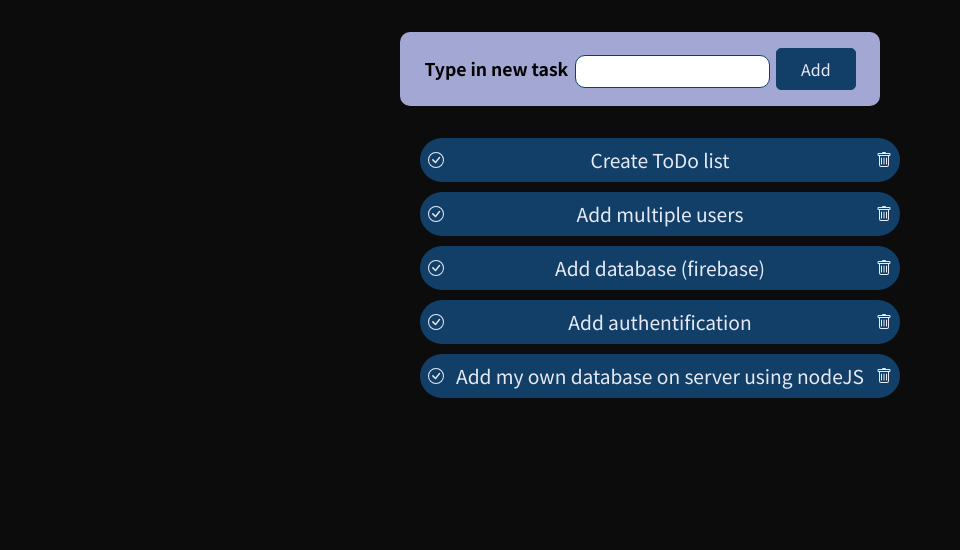
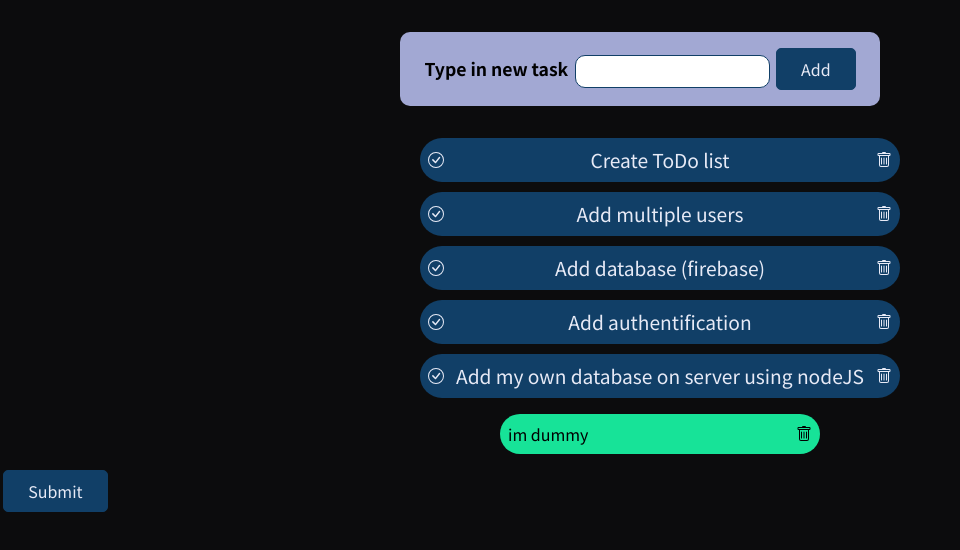
Before and after one commit to Sperthix/MyNotes, a React (Create React App) app: page / in a window 1280 px wide. Shown: the top 550 px of the page, without its empty margins (0-960 px from the left). Built offline with nearby package versions, Linux system fonts and the light colour scheme.

Commit message:
cannot add new Item to side-list. Probably im refering to default context instead of actual context. Methods are not working properly

```diff
--- a/src/App.js
+++ b/src/App.js
@@ -1,9 +1,13 @@
 import Tasks from "./components/Tasks/Tasks";
+import List from "./components/SideList/List";
 
 function App() {
-  return <div>
-    <Tasks />
-  </div>;
+  return (
+    <div>
+      <Tasks />
+      <List />
+    </div>
+  );
 }
 
 export default App;
--- /dev/null
+++ b/src/components/SideList/Item.js
@@ -0,0 +1,30 @@
+import styles from "./Item.module.css";
+
+const Item = (props) => {
+  const trashClickHandler = () => {
+    props.onDelete(props.id);
+  };
+
+  return (
+    <li className={styles.item}>
+      <label>{props.label}</label>
+      <svg
+        xmlns="http://www.w3.org/2000/svg"
+        width="16"
+        height="16"
+        fill="currentColor"
+        className="bi bi-trash"
+        viewBox="0 0 16 16"
+        onClick={trashClickHandler}
+      >
+        <path d="M5.5 5.5A.5.5 0 0 1 6 6v6a.5.5 0 0 1-1 0V6a.5.5 0 0 1 .5-.5zm2.5 0a.5.5 0 0 1 .5.5v6a.5.5 0 0 1-1 0V6a.5.5 0 0 1 .5-.5zm3 .5a.5.5 0 0 0-1 0v6a.5.5 0 0 0 1 0V6z" />
+        <path
+          fillRule="evenodd"
+          d="M14.5 3a1 1 0 0 1-1 1H13v9a2 2 0 0 1-2 2H5a2 2 0 0 1-2-2V4h-.5a1 1 0 0 1-1-1V2a1 1 0 0 1 1-1H6a1 1 0 0 1 1-1h2a1 1 0 0 1 1 1h3.5a1 1 0 0 1 1 1v1zM4.118 4 4 4.059V13a1 1 0 0 0 1 1h6a1 1 0 0 0 1-1V4.059L11.882 4H4.118zM2.5 3V2h11v1h-11z"
+        />
+      </svg>
+    </li>
+  );
+};
+
+export default Item;
--- /dev/null
+++ b/src/components/SideList/Item.module.css
@@ -0,0 +1,22 @@
+.item {
+    display: flex;
+    justify-content: space-between;
+    align-items: center;
+    margin: auto;
+    margin-top: 10px;
+    padding: 0.5rem;
+    background-color: #17e398;
+    color: #000;
+    max-width: 20rem;
+    border-radius: 30px;
+    list-style-type: none;
+}
+
+.task label {
+    justify-content: center;
+    font-size: 1.2rem;
+  }
+
+  .task svg {
+      justify-self: flex-end;
+  }
--- /dev/null
+++ b/src/components/SideList/List.js
@@ -0,0 +1,34 @@
+import Card from "../UI/Card";
+import { useContext } from "react";
+
+import styles from "./List.module.css";
+import SideListContext from "../../context/sideList-context";
+import SideListProvider from "../../context/sideList-provider";
+import Item from "./Item";
+
+const List = () => {
+  const sideListCtx = useContext(SideListContext);
+  const itemList = sideListCtx.list.map((item) => {
+    return (
+      <Item
+        label={item.label}
+        key={item.id}
+        id={item.id}
+        onDelete={sideListCtx.removeItem()}
+      />
+    );
+  });
+
+  return (
+    <Card>
+      <SideListProvider>
+        <ul className={styles.list}>{itemList}</ul>
+        <button className={styles.button} type="submit">
+          Submit
+        </button>
+      </SideListProvider>
+    </Card>
+  );
+};
+
+export default List;
--- /dev/null
+++ b/src/components/SideList/List.module.css
@@ -0,0 +1,31 @@
+list {
+    display: flex;
+    align-items: center;
+    justify-content: center;
+}
+
+button {
+  font: inherit;
+  color: #e7eaf6;
+  background-color: #113f67;
+  margin: auto 0.2rem;
+  padding: 0.5rem 1.5rem;
+  border: 1px solid #113f67;
+  border-radius: 5px;
+  cursor: pointer;
+}
+
+button:hover,
+button:active {
+  background-color: #17e398;
+  border-color: #17e398;
+  color: black;
+}
+
+button:disabled,
+button:disabled:hover,
+button:disabled:active {
+  background-color: #a2a8d3;
+  border: #113f67 solid 2px;
+  color: black;
+}
--- a/src/components/Tasks/Task.js
+++ b/src/components/Tasks/Task.js
@@ -1,15 +1,28 @@
-import { Fragment } from "react";
+import { Fragment, useContext } from "react";
+import SideListContext from "../../context/sideList-context";
+import SideListProvider from "../../context/sideList-provider";
 
 import styles from "./Task.module.css";
 
 const Task = (props) => {
+
+  const sideListCtx = useContext(SideListContext);
+
   const trashClickHandler = () => {
     // console.log("Trash click handler: " + props.id);
     props.onDelete(props.id);
   };
 
+  const addToSideListHandler = () => {
+    // console.log('Add to side list');
+    console.log(sideListCtx.list, sideListCtx.addItem);
+    sideListCtx.addItem(props.label);
+    props.onDelete(props.id);
+  }
+
   return (
     <Fragment>
+      <SideListProvider>
         <li className={styles.task}>
           <svg
             xmlns="http://www.w3.org/2000/svg"
@@ -18,6 +31,7 @@
             fill="currentColor"
             className="bi bi-check-circle"
             viewBox="0 0 16 16"
+            onClick={addToSideListHandler}
           >
             <path d="M8 15A7 7 0 1 1 8 1a7 7 0 0 1 0 14zm0 1A8 8 0 1 0 8 0a8 8 0 0 0 0 16z" />
             <path d="M10.97 4.97a.235.235 0 0 0-.02.022L7.477 9.417 5.384 7.323a.75.75 0 0 0-1.06 1.06L6.97 11.03a.75.75 0 0 0 1.079-.02l3.992-4.99a.75.75 0 0 0-1.071-1.05z" />
@@ -39,6 +53,7 @@
             />
           </svg>
         </li>
+      </SideListProvider>
     </Fragment>
   );
 };
--- /dev/null
+++ b/src/context/sideList-context.js
@@ -0,0 +1,15 @@
+import React from "react";
+
+const DUMMY_ITEM = {
+  label: "im dummy",
+  id: "1",
+};
+
+const SideListContext = React.createContext({
+  list: [DUMMY_ITEM],
+  addItem: (item) => {},
+  removeItem: (id) => {},
+  submit: () => {},
+});
+
+export default SideListContext;
--- /dev/null
+++ b/src/context/sideList-provider.js
@@ -0,0 +1,41 @@
+import { useState } from "react";
+
+import SideListContext from "./sideList-context";
+
+const SideListProvider = (props) => {
+  const [sideList, setSideList] = useState();
+
+  const addItemHandler = (newItem) => {
+    console.log("im in sideList Provider");
+    setSideList([
+      ...sideList,
+      {
+        label: newItem.label,
+        id: Math.floor(Math.random() * 5000),
+      },
+    ]);
+  };
+
+  const removeItemHandler = (id) => {
+    setSideList(sideList.filter((item) => item.id !== id));
+  };
+
+  const submitHandler = () => {
+    setSideList([]);
+  };
+
+  const sideListContext = {
+    list: sideList,
+    addItem: addItemHandler,
+    removeItem: removeItemHandler,
+    submit: submitHandler,
+  };
+
+  return (
+    <SideListContext.Provider value={sideListContext}>
+      {props.children}
+    </SideListContext.Provider>
+  );
+};
+
+export default SideListProvider;
--- a/src/context/todos-context.js
+++ b/src/context/todos-context.js
@@ -27,7 +27,7 @@
   todos: DUMMY_TODOS,
   addTodo: (todo) => {},
   removeTodo: (id) => {},
-    clearTodos: () => {}
+  clearTodos: () => {},
 });
 
 export default TodosContext;
```
Also changed, not shown: src/components/Tasks/TaskList.js (+8 -1 lines), 1 other file (tests, documents, lock files or other folders). Lines whose indentation alone changed are shown as unchanged.
